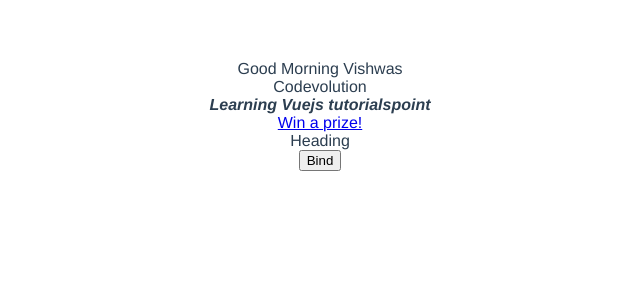
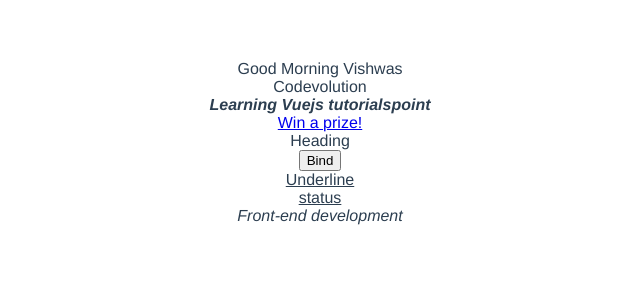
Before and after one commit to Wanga-Milka/LearningVueJs, a Vue app: page / in a window 1280 px wide. Shown: the top 300 px of the page, without its empty margins (320-960 px from the left). Built offline with nearby package versions, Linux system fonts and the light colour scheme.

Commit message:
Binding in vuejs

```diff
--- a/src/App.vue
+++ b/src/App.vue
@@ -7,6 +7,10 @@
  <div v-html="hack"></div>
  <div v-bind:id="headingId">Heading</div>
  <button v-bind:disabled="isDisabled">Bind</button>
+ <div class="underline">Underline</div>
+ <div v-bind:class="status" class="underline">status</div>
+ <!-- if isPromoted is true apply class promoted -->
+ <div v-bind:class="isPromoted && 'promoted' ">Front-end development</div>
 </template>
 
 <script>
@@ -23,7 +27,10 @@
       prac:`<b><i>Learning Vuejs tutorialspoint</b></i>`,
       hack:`<a href="#" onclick="alert('You have been attacked')">Win a prize!</a>`,
       headingId:"heading",
-      isDisabled:false
+      isDisabled:false,
+      status:'success',
+      isPromoted:true
+
     }
   },
 };
@@ -38,4 +45,11 @@
   color: #2c3e50;
   margin-top: 60px;
 }
+.underline{
+  text-decoration: underline;
+}
+.promoted{
+font-style: italic;
+}
+
 </style>
```
